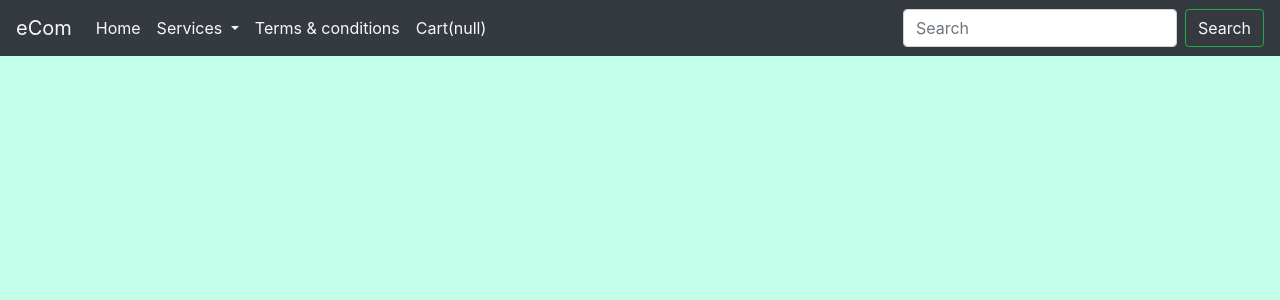
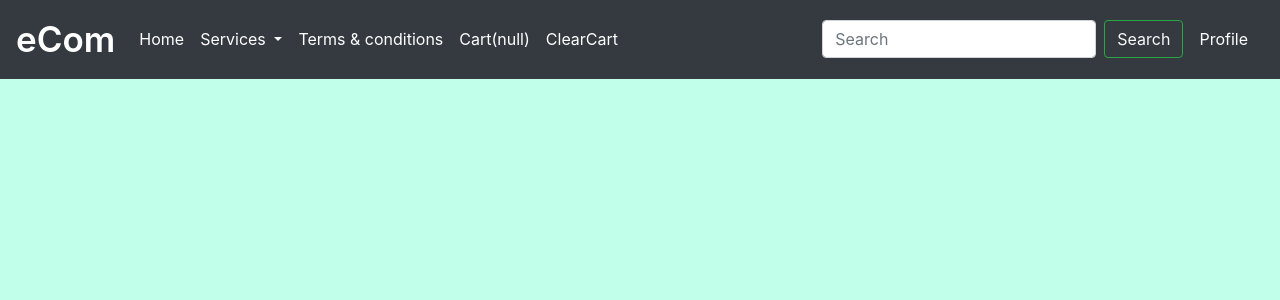
Before and after one commit to RifatRobin/Simple_Ecommerce_site, a Django app: page /abt/ in a window 1280 px wide. Shown: the top 300 px of the page. Run offline with Django 3.2, Linux system fonts and the light colour scheme; some libraries are stand-ins or nearby versions.

Commit message:
css added for nabbar links, added clearCart button with js to clear the localstorage of cart

```diff
--- a/shop/templates/shop/basic.html
+++ b/shop/templates/shop/basic.html
@@ -17,6 +17,30 @@
         body {
             background-color: rgb(194, 255, 235);
         }
+
+        #lg {
+            font-size: 35px;
+            font-weight: 600;
+            color: White;
+        }
+
+        .d {
+            color: white;
+        }
+
+        a {
+            text-decoration: none;
+            color: white;
+
+        }
+
+        .btnText:hover {
+            color: #fda47b;
+        }
+
+        #lg:hover {
+            color: rgb(144, 255, 100);
+        }
     </style>
 
 </head>
@@ -24,7 +48,7 @@
 <body>
 
     <nav class="navbar navbar-expand-lg navbar-warning bg-dark">
-        <a class="navbar-brand text-light" href="http://127.0.0.1:8000">eCom</a>
+        <a id="lg" class="navbar-brand" href="http://127.0.0.1:8000">eCom</a>
         <button class="navbar-toggler" type="button" data-toggle="collapse" data-target="#navbarSupportedContent"
             aria-controls="navbarSupportedContent" aria-expanded="false" aria-label="Toggle navigation">
             <span class="navbar-toggler-icon"></span>
@@ -33,28 +57,32 @@
         <div class="collapse navbar-collapse" id="navbarSupportedContent">
             <ul class="navbar-nav mr-auto">
                 <li class="nav-item">
-                    <a class="nav-link text-light" href="http://127.0.0.1:8000">Home <span
-                            class="sr-only">(current)</span></a>
+                    <a class="nav-link btnText" href="http://127.0.0.1:8000">
+                        Home
+                        <span class="sr-only">(current)</span></a>
                 </li>
                 <li class="nav-item dropdown">
-                    <a class="nav-link dropdown-toggle text-light" href="#" id="navbarDropdown" role="button"
+                    <a class="nav-link dropdown-toggle btnText" href="#" id="navbarDropdown" role="button"
                         data-toggle="dropdown" aria-haspopup="true" aria-expanded="false">
                         Services
                     </a>
                     <div class="dropdown-menu bg-dark" aria-labelledby="navbarDropdown">
                         <!-- <a class="dropdown-item" href="http://127.0.0.1:8000/pre/">Products</a> -->
-                        <a class="dropdown-item text-light" href="http://127.0.0.1:8000/tra/">Delivery Status</a>
+                        <a class="dropdown-item btnText d" href="http://127.0.0.1:8000/tra/">Delivery Status</a>
                         <div class="dropdown-divider"></div>
-                        <a class="dropdown-item text-light" href="http://127.0.0.1:8000/con/">Contact Us</a>
-                        <a class="dropdown-item text-light" href="http://127.0.0.1:8000/abt/">About</a>
-                        <a class="dropdown-item text-light" href="http://127.0.0.1:8000/admin/" target="blank">Admin</a>
+                        <a class="dropdown-item btnText d" href="http://127.0.0.1:8000/con/">Contact Us</a>
+                        <a class="dropdown-item btnText d" href="http://127.0.0.1:8000/abt/">About</a>
+                        <a class="dropdown-item btnText d" href="http://127.0.0.1:8000/admin/" target="blank">Admin</a>
                     </div>
                 </li>
                 <li class="nav-item">
-                    <a class="nav-link text-light" href="{% static 'shop/intro.txt' %}">Terms & conditions</a>
+                    <a class="nav-link btnText" href="{% static 'shop/intro.txt' %}">Terms & conditions</a>
                 </li>
                 <li class="nav-item">
-                    <a class="nav-link text-light" href="">Cart(<span id="crt">null</span>) </a>
+                    <a class="nav-link btnText" href="">Cart(<span id="crt">null</span>) </a>
+                </li>
+                <li class="nav-item">
+                    <a id="cCart" class="nav-link btnText" href="">ClearCart</a>
                 </li>
             </ul>
             <form class="form-inline my-2 my-lg-0">
@@ -62,6 +90,7 @@
                 <button class="btn btn-outline-success my-2 my-sm-0 text-light" type="submit">
                     Search
                 </button>
+                <a class="nav-link btnText" href="">Profile</a>
             </form>
         </div>
     </nav>
@@ -79,6 +108,11 @@
     <script src="https://stackpath.bootstrapcdn.com/bootstrap/4.4.1/js/bootstrap.min.js"
         integrity="sha384-wfSDF2E50Y2D1uUdj0O3uMBJnjuUD4Ih7YwaYd1iqfktj0Uod8GCExl3Og8ifwB6"
         crossorigin="anonymous"></script>
+    <script>
+        $("#cCart").click(function () {
+            localStorage.clear();
+        });
+    </script>
     {% block js %}{% endblock %}
 
 </body>
```
Also changed, not shown: shop/static/shop/index.js (line endings or trailing spaces).
